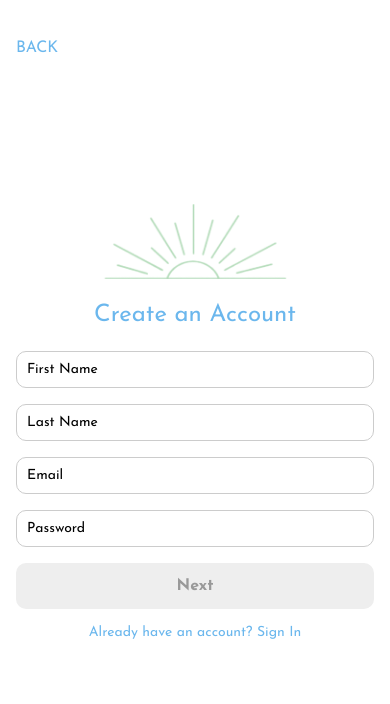
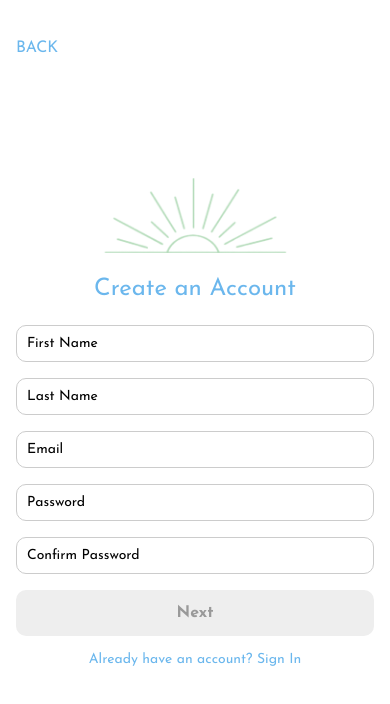
Before and after one commit to danielleellis/StayWell-Medical-Tracker-Application, a React Native app: screen /SignUp in a window 390 px wide. Shown: the top 704 px of the page. Built offline with nearby package versions, Linux system fonts and the light colour scheme.

Commit message:
Added confirm password field

```diff
--- a/src/screens/SignUpScreen.tsx
+++ b/src/screens/SignUpScreen.tsx
@@ -12,6 +12,7 @@ const SignUpScreen: React.FC<{ navigation: any }> = ({ navigation }) => {
   const [lastName, setLastName] = useState("");
   const [email, setEmail] = useState("");
   const [password, setPassword] = useState("");
+  const [passwordConfirmed, confirmPassword] = useState("");
 
   const dispatch = useDispatch<AppDispatch>();
 
@@ -30,6 +31,7 @@ const SignUpScreen: React.FC<{ navigation: any }> = ({ navigation }) => {
       lastName,
       email,
       password,
+      confirmPassword,
     };
     dispatch(signUp(userData));
     navigation.navigate("EmailVerification");
@@ -77,6 +79,13 @@ const SignUpScreen: React.FC<{ navigation: any }> = ({ navigation }) => {
         placeholder="Password"
         value={password}
         onChangeText={setPassword}
+        secureTextEntry
+        style={styles.input}
+      />
+      <Input
+        placeholder="Confirm Password"
+        value={passwordConfirmed}
+        onChangeText={confirmPassword}
         secureTextEntry
         style={styles.input}
       />
```
